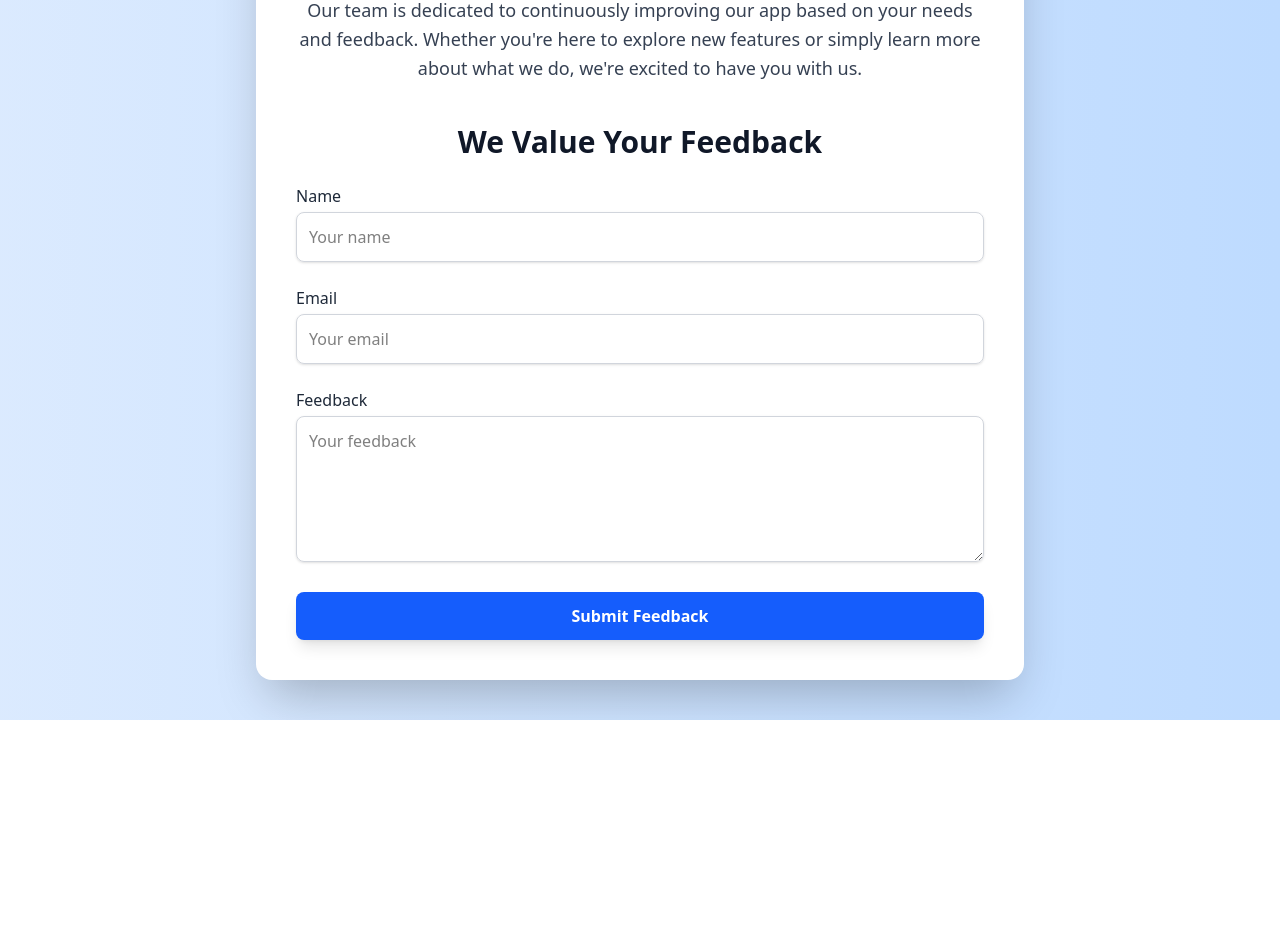
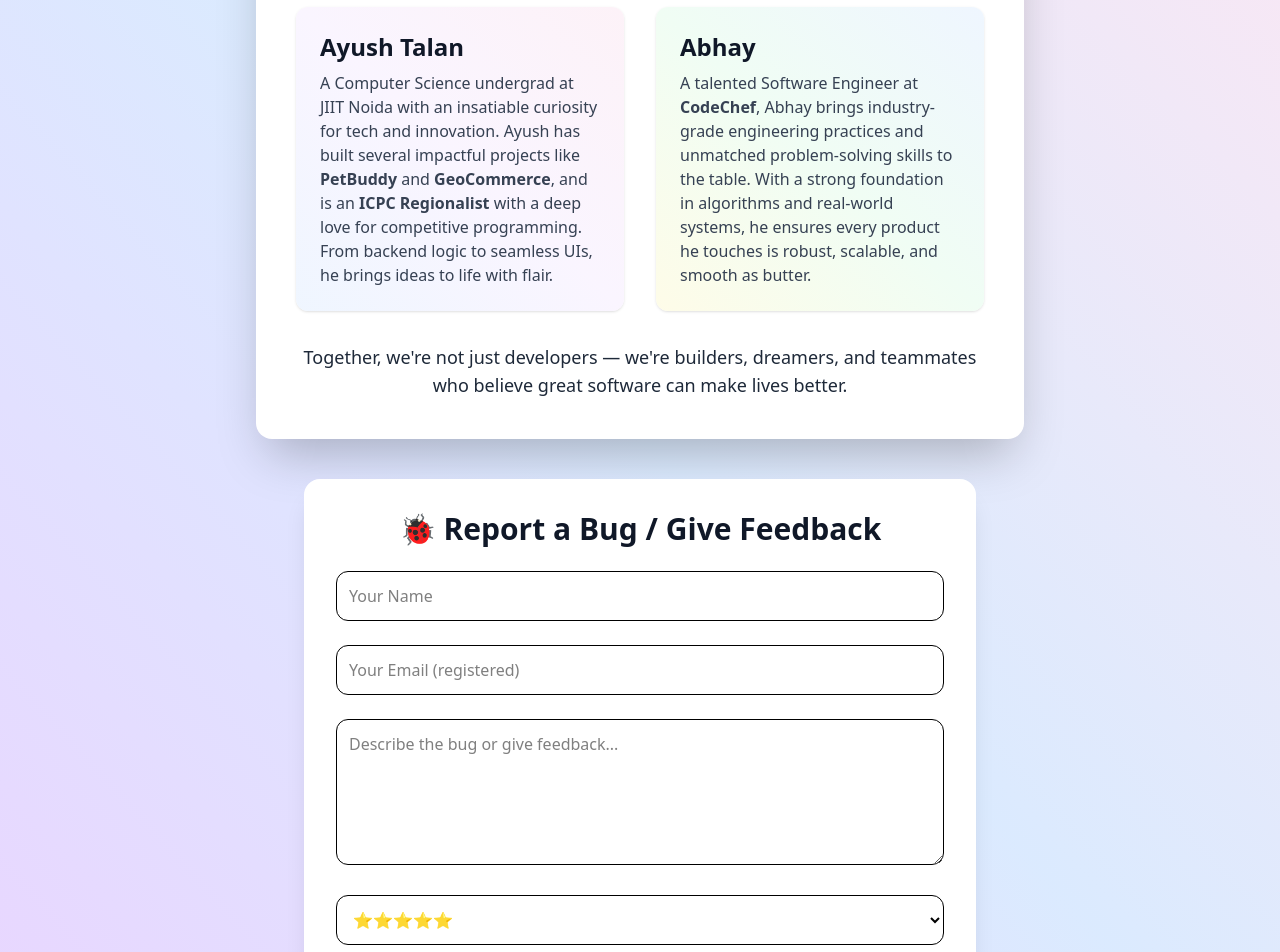
Before and after one commit to talanayush/CabPool-frontend, a React (Vite) app: page /about in a window 1280 px wide. Shown: the part 260-1212 px from the top of the page. Before the commit the page ends 980 px from the top, so only its background shows below. Built offline with nearby package versions, Linux system fonts and the light colour scheme; no server answers.

Commit message:
added the feedback form and updated the about us page

```diff
--- a/src/components/About.jsx
+++ b/src/components/About.jsx
@@ -1,63 +1,90 @@
-import React from 'react';
-import Navbar from './Navbar';
+import React, { useState } from "react";
+import axios from "axios";
+import Navbar from "./Navbar";
 
 const AboutPage = () => {
+  const [formData, setFormData] = useState({ name: "", email: "", feedback: "", rating: 5 });
+  const [status, setStatus] = useState("");
+
+  const handleChange = (e) => {
+    setFormData({ ...formData, [e.target.name]: e.target.value });
+  };
+
+  const handleSubmit = async (e) => {
+    e.preventDefault();
+    setStatus("Submitting...");
+
+    try {
+      await axios.post("https://cabpool-backend.onrender.com/feedback/submit-feedback", formData);
+      console.log("hehe");
+      setStatus("✅ Feedback submitted successfully!");
+      setFormData({ name: "", email: "", feedback: "", rating: 5 });
+    } catch (err) {
+      console.error(err);
+      setStatus("❌ Failed to submit feedback.");
+    }
+  };
+
   return (
-    <div className="min-h-screen bg-gradient-to-r from-blue-100 to-blue-200 py-10 flex flex-col items-center">
+    <div className="min-h-screen bg-gradient-to-tr from-purple-200 via-blue-100 to-pink-100">
       <Navbar />
-      <div className="max-w-3xl bg-white p-10 shadow-2xl rounded-2xl text-center">
-        <h1 className="text-4xl font-extrabold text-gray-900 mb-6">About Our App</h1>
+
+      {/* About Us Section */}
+      <div className="flex flex-col items-center justify-center pt-20 ">
+        <div className="max-w-3xl bg-white bg-opacity-90 p-10 shadow-2xl rounded-2xl text-center mb-10">
+          <h1 className="text-4xl font-extrabold text-gray-900 mb-6">Meet the Creators</h1>
           <p className="text-gray-700 text-lg leading-relaxed mb-6">
-          Welcome to our app! This application is designed to provide you with an intuitive and seamless experience.
-          We strive to make our services both reliable and easy to use.
-        </p>
-        <p className="text-gray-700 text-lg leading-relaxed mb-10">
-          Our team is dedicated to continuously improving our app based on your needs and feedback. Whether you're here to explore
-          new features or simply learn more about what we do, we're excited to have you with us.
+            This project is a reflection of our shared passion for solving real-world problems with technology, design, and a whole lot of creativity.
           </p>
 
-        <h2 className="text-3xl font-bold text-gray-900 mb-6">We Value Your Feedback</h2>
-        <form action="/submit-feedback" method="POST" className="space-y-6 text-left">
-          <div>
-            <label htmlFor="name" className="block text-gray-800 font-medium mb-1">Name</label>
-            <input
-              type="text"
-              id="name"
-              name="name"
-              placeholder="Your name"
-              className="w-full p-3 border border-gray-300 rounded-lg shadow-sm focus:outline-none focus:ring-2 focus:ring-blue-400"
-            />
+          <div className="grid sm:grid-cols-2 gap-8 text-left">
+            <div className="bg-gradient-to-tr from-blue-50 via-purple-50 to-pink-50 p-6 rounded-xl shadow">
+              <h2 className="text-2xl font-bold text-gray-900 mb-2">Ayush Talan</h2>
+              <p className="text-gray-700">
+                A Computer Science undergrad at JIIT Noida with an insatiable curiosity for tech and innovation. Ayush has built several impactful projects like <strong>PetBuddy</strong> and <strong>GeoCommerce</strong>, and is an <strong>ICPC Regionalist</strong> with a deep love for competitive programming. From backend logic to seamless UIs, he brings ideas to life with flair.
+              </p>
             </div>
 
-          <div>
-            <label htmlFor="email" className="block text-gray-800 font-medium mb-1">Email</label>
-            <input
-              type="email"
-              id="email"
-              name="email"
-              placeholder="Your email"
-              className="w-full p-3 border border-gray-300 rounded-lg shadow-sm focus:outline-none focus:ring-2 focus:ring-blue-400"
-            />
+            <div className="bg-gradient-to-tr from-yellow-50 via-green-50 to-blue-50 p-6 rounded-xl shadow">
+              <h2 className="text-2xl font-bold text-gray-900 mb-2">Abhay</h2>
+              <p className="text-gray-700">
+                A talented Software Engineer at <strong>CodeChef</strong>, Abhay brings industry-grade engineering practices and unmatched problem-solving skills to the table. With a strong foundation in algorithms and real-world systems, he ensures every product he touches is robust, scalable, and smooth as butter.
+              </p>
+            </div>
           </div>
 
-          <div>
-            <label htmlFor="feedback" className="block text-gray-800 font-medium mb-1">Feedback</label>
-            <textarea
-              id="feedback"
-              name="feedback"
-              rows="5"
-              placeholder="Your feedback"
-              className="w-full p-3 border border-gray-300 rounded-lg shadow-sm focus:outline-none focus:ring-2 focus:ring-blue-400"
-            ></textarea>
+          <p className="mt-8 text-lg text-gray-800">
+            Together, we're not just developers — we're builders, dreamers, and teammates who believe great software can make lives better.
+          </p>
+        </div>
       </div>
 
-          <button
-            type="submit"
-            className="w-full py-3 bg-blue-600 text-white font-bold rounded-lg shadow-lg hover:bg-blue-700 transition duration-300 transform hover:scale-105"
-          >
+      {/* Feedback Form Section */}
+      <div className="flex flex-col items-center justify-center px-6 pb-20">
+        <div className="w-full max-w-2xl bg-white bg-opacity-90 backdrop-blur-lg shadow-xl rounded-2xl p-8">
+          <h2 className="text-3xl font-bold text-gray-900 text-center mb-6">🐞 Report a Bug / Give Feedback</h2>
+          <form className="space-y-6" onSubmit={handleSubmit}>
+            <input name="name" value={formData.name} onChange={handleChange}
+              className="w-full p-3 border rounded-xl" placeholder="Your Name" required />
+            <input type="email" name="email" value={formData.email} onChange={handleChange}
+              className="w-full p-3 border rounded-xl" placeholder="Your Email (registered)" required />
+            <textarea name="feedback" rows="5" value={formData.feedback} onChange={handleChange}
+              className="w-full p-3 border rounded-xl" placeholder="Describe the bug or give feedback..." required />
+            <select name="rating" value={formData.rating} onChange={handleChange}
+              className="w-full p-3 border rounded-xl">
+              <option value="5">⭐️⭐️⭐️⭐️⭐️</option>
+              <option value="4">⭐️⭐️⭐️⭐️</option>
+              <option value="3">⭐️⭐️⭐️</option>
+              <option value="2">⭐️⭐️</option>
+              <option value="1">⭐️</option>
+            </select>
+            <button type="submit"
+              className="w-full py-3 bg-gradient-to-r from-purple-600 to-pink-500 text-white font-bold rounded-xl hover:scale-105 transition">
               Submit Feedback
             </button>
           </form>
+          {status && <p className="text-center mt-4 text-sm text-gray-600">{status}</p>}
+        </div>
       </div>
     </div>
   );
```
Lines whose indentation alone changed are shown as unchanged.
